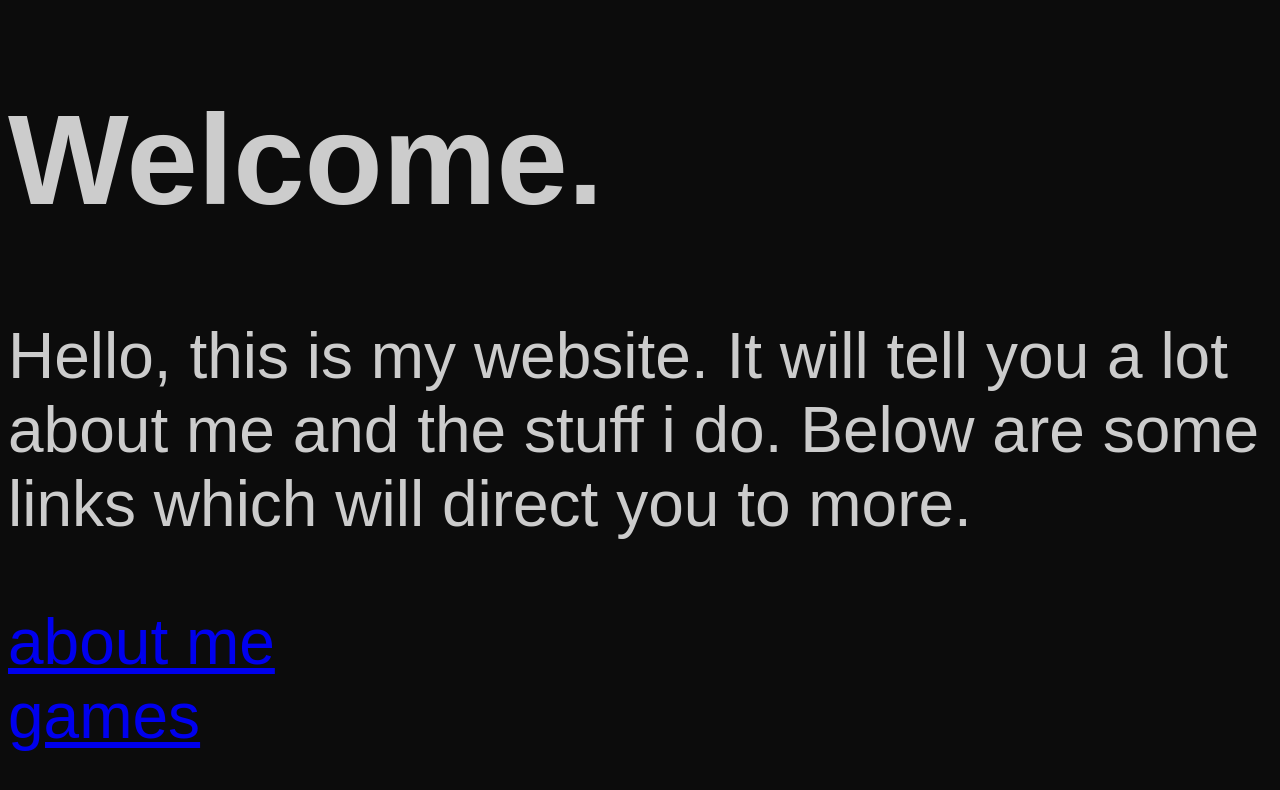
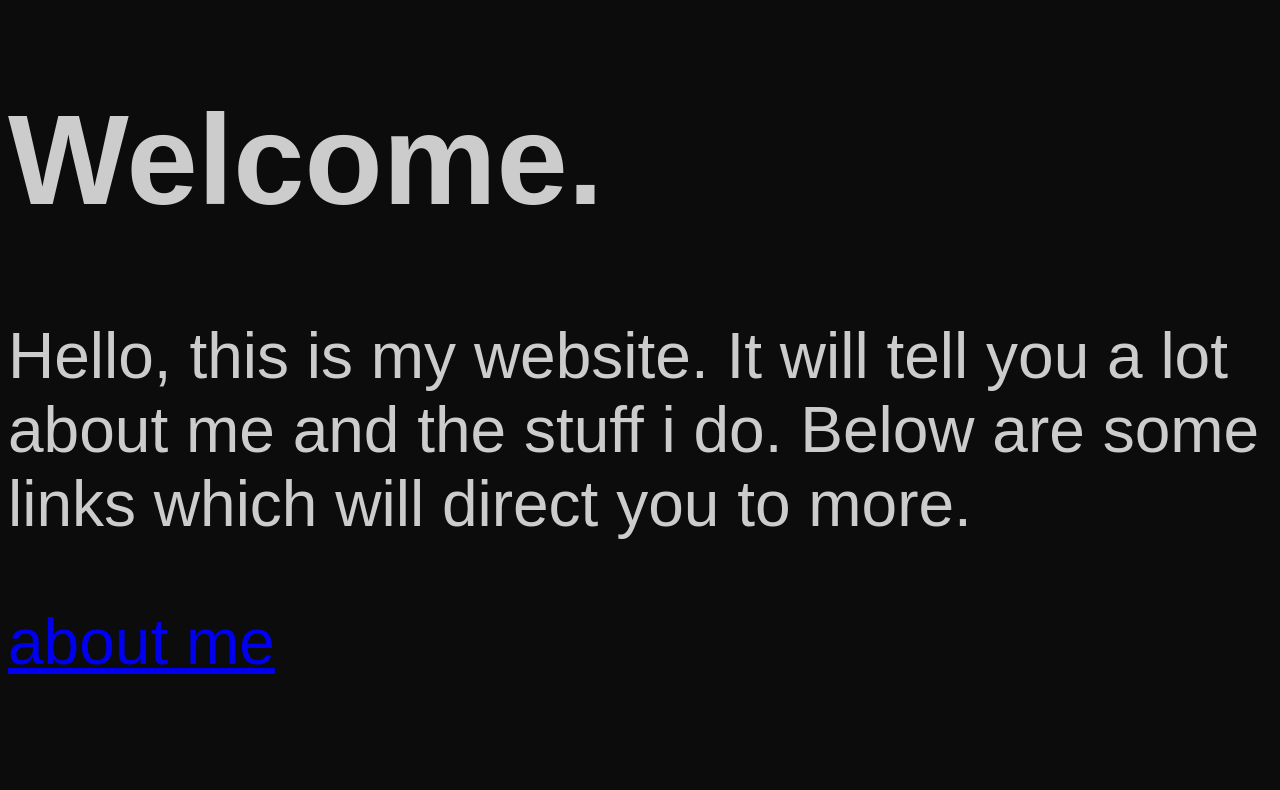
Before and after one commit to immysoun/website, a plain HTML site: page index.html in a window 1280 px wide. Drawn offline with Linux system fonts and the light colour scheme.

Commit message:
Hidden games for now

```diff
--- a/index.html
+++ b/index.html
@@ -19,7 +19,7 @@ Hello, this is my website. It will tell you a lot about me and the stuff i do. B
   <nav>
     <a href="html/about.html">about me</a>
     <br>
-    <a href="html/games.html">games</a>
+    <!--<a href="html/games.html">games</a>-->
   </nav>
 
 </body>
```
